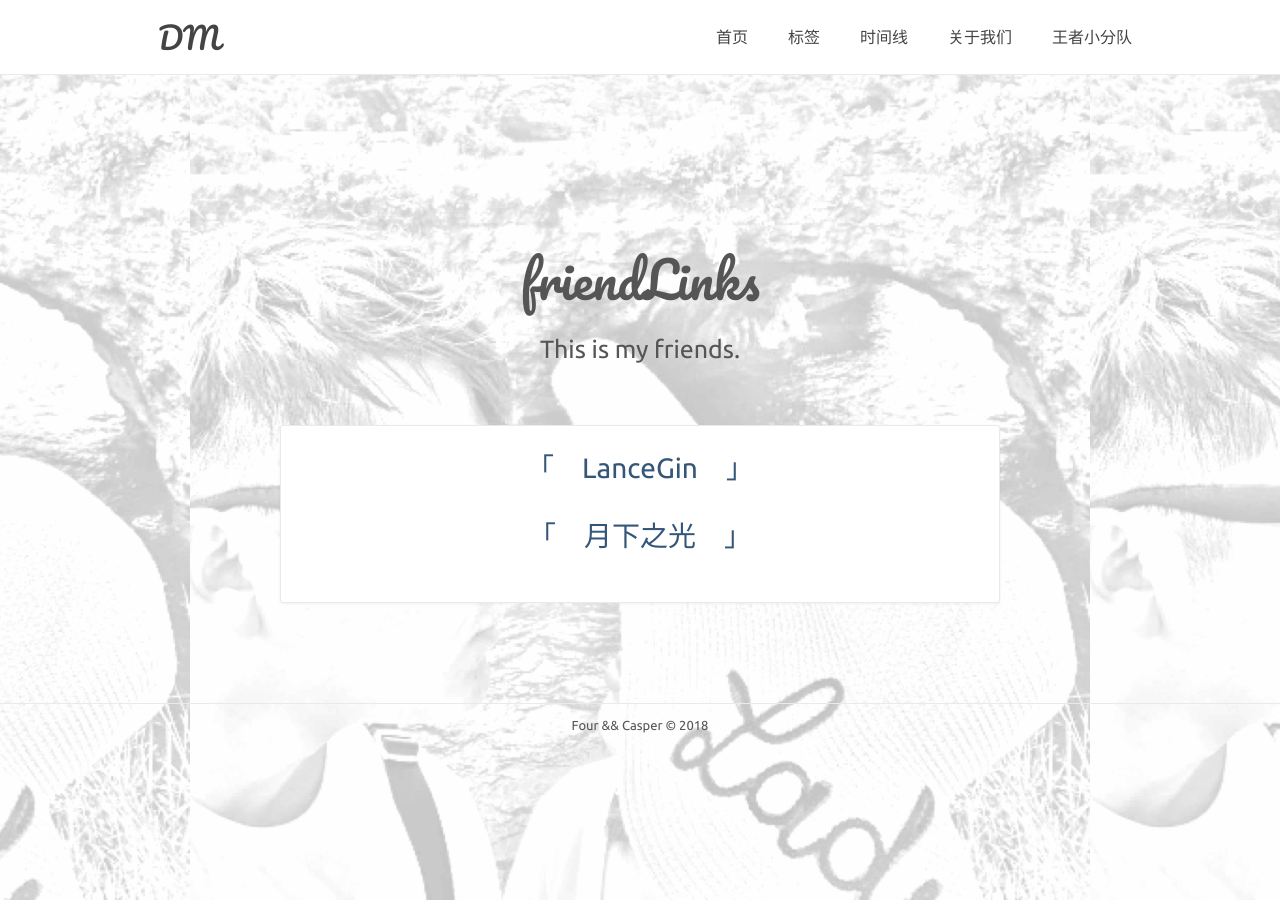
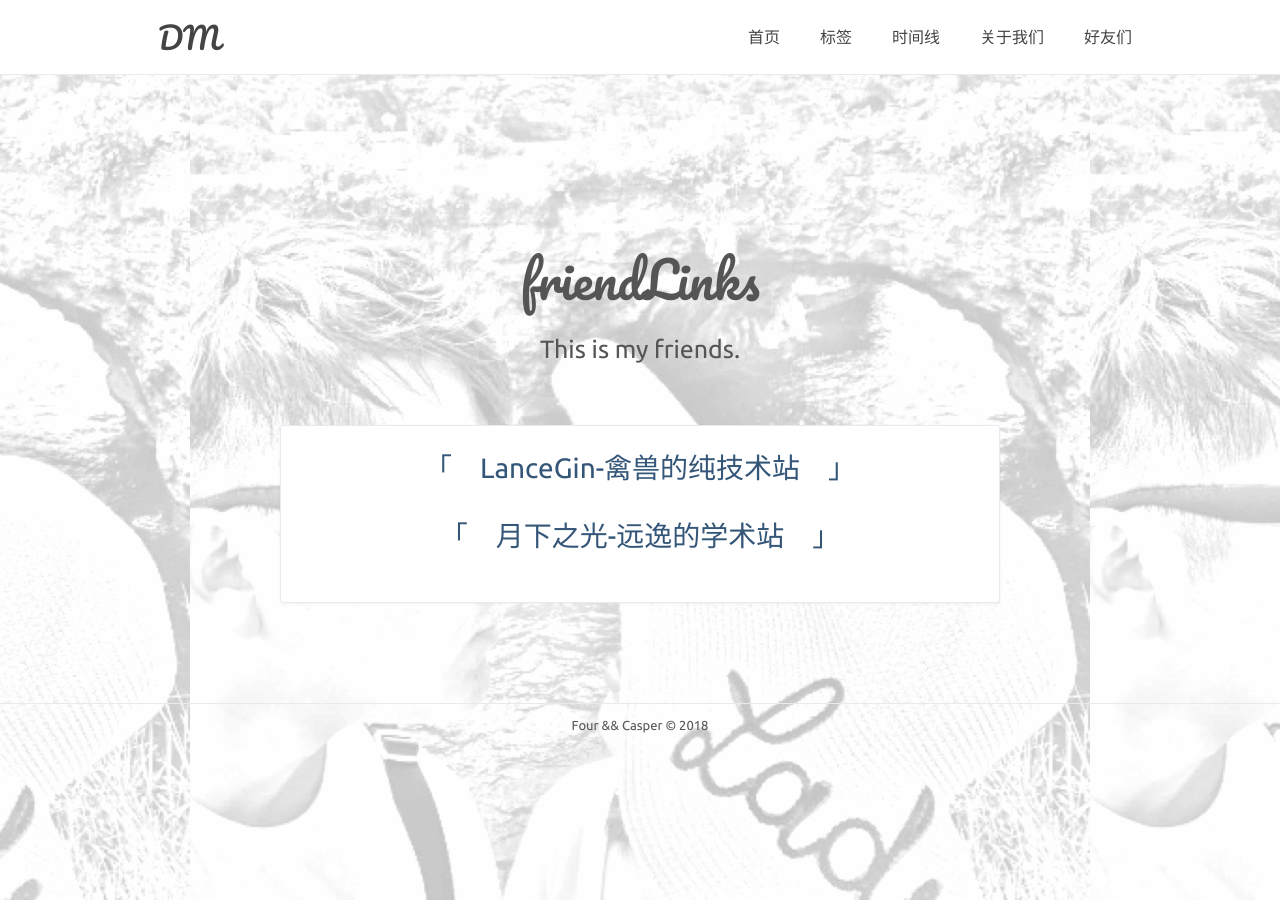
Before and after one commit to HungryFour/wjmwjmwb.github.io, a Jekyll site: the page built from friendLink.html, in a window 1280 px wide. Built offline with Jekyll 4.4.1, drawn with Linux system fonts in a browser that asks for light colours; comment, search, counter and statistics services are not loaded.

Commit message:
change friendlink title

```diff
--- a/_config.yml
+++ b/_config.yml
@@ -10,7 +10,7 @@
   标签: '/tags.html'
   时间线: '/timeline.html'
   关于我们: '/about.html'
-  王者小分队: '/friendLink.html'
+  好友们: '/friendLink.html'
 
 # 博主
 author: true
@@ -56,10 +56,10 @@
 # 代码高亮主题使用pygments主题: autumn\ default\ emacs\ friendly\ manni\ murphy\ pastie\ perldoc\ tango 任选一个你喜欢的主题名称填在下面的单引号中
 pygmentsTheme: 'default'
 
-# 王者小分队
+# 好友们
 friends:
-  LanceGin: 'http://lancegin.cc'
-  月下之光: 'https://www.celerysoft.com'
+  LanceGin-禽兽的纯技术站: 'http://lancegin.cc'
+  月下之光-远逸的学术站: 'https://www.celerysoft.com'
 
 # 评论 最佳体验 在disqus、livere和Gitment之间三选一
 # disqus 评论
--- a/friendLink.html
+++ b/friendLink.html
@@ -1,6 +1,6 @@
 ---
 layout: default
-title: 王者小分队
+title: 好友们
 page-title: friendLinks
 home-title: This is my friends.
 description:
```
Also changed, not shown: assets/fonts/SourceSansPro/SourceSansPro.svg, 8 other files.
